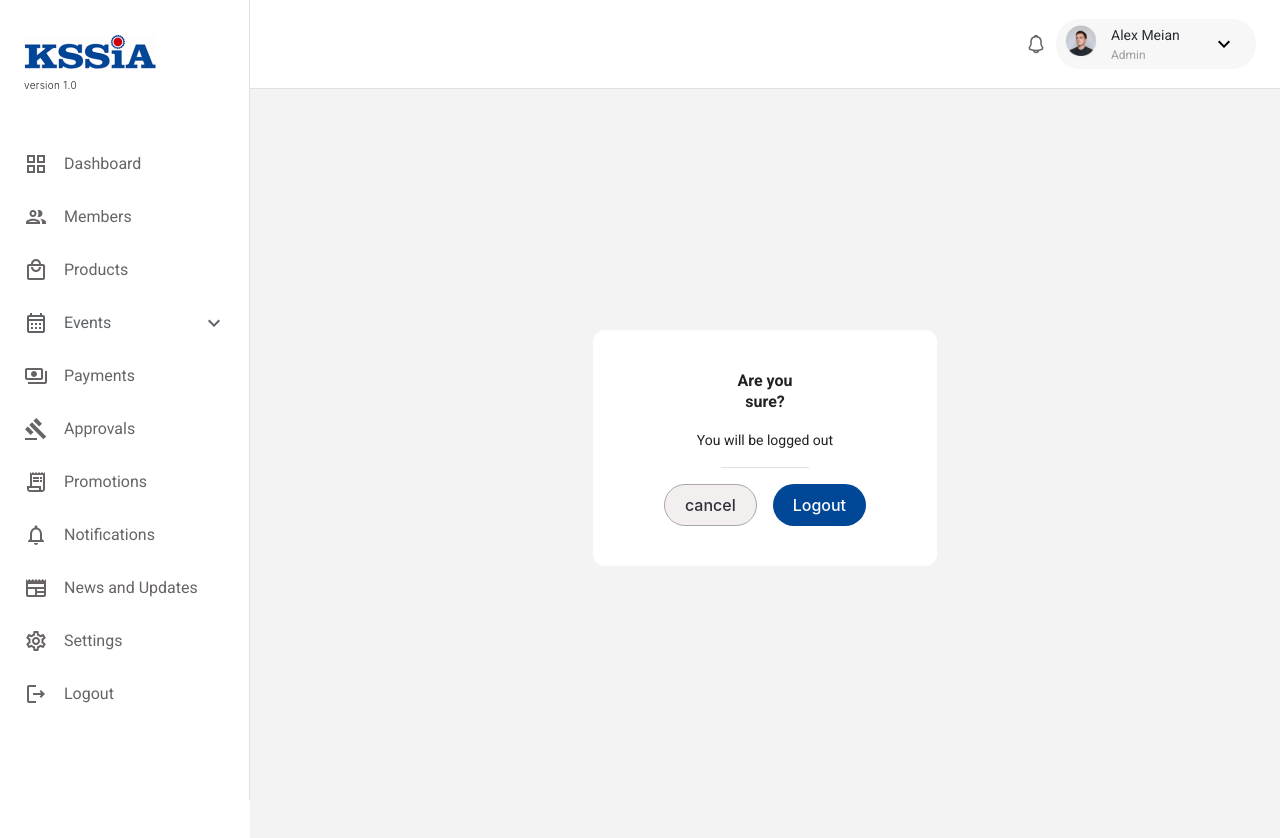
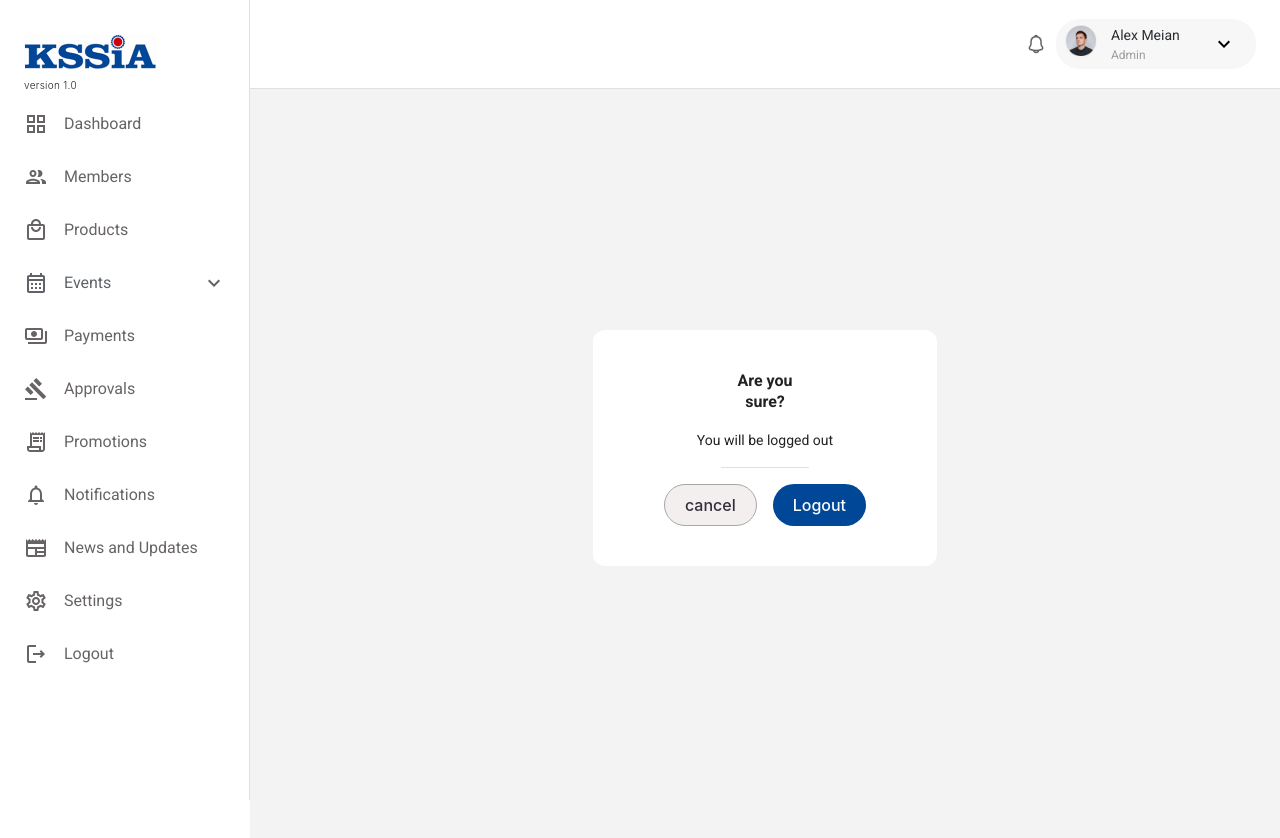
Before and after one commit to XyvinTech/KSSIA_FRONTEND, a React (Vite) app: page /Logout in a window 1280 px wide. Shown: the top 838 px of the page. Built offline with nearby package versions, Linux system fonts and the light colour scheme; a web font is replaced by a local one.

Commit message:
ui changes

```diff
--- a/src/layout/AdminLayout.jsx
+++ b/src/layout/AdminLayout.jsx
@@ -16,9 +16,9 @@ import Toolbar from "@mui/material/Toolbar";
 import Typography from "@mui/material/Typography";
 import ExpandLess from "@mui/icons-material/ExpandLess";
 import ExpandMore from "@mui/icons-material/ExpandMore";
-import ExpandMoreIcon from '@mui/icons-material/ExpandMore';
-import kssiaImage from '../assets/images/kssia.png';
-import LogoutOutlinedIcon from '@mui/icons-material/LogoutOutlined';
+import ExpandMoreIcon from "@mui/icons-material/ExpandMore";
+import kssiaImage from "../assets/images/kssia.png";
+import LogoutOutlinedIcon from "@mui/icons-material/LogoutOutlined";
 import { Link, useLocation, useNavigate } from "react-router-dom";
 import {
   Avatar,
@@ -31,35 +31,47 @@ import {
 } from "@mui/material";
 import { ReactComponent as NotificationIcon } from "../assets/icons/NotificationIcon.svg";
 import profile from "../assets/images/profile.png";
-import GridViewIcon from '@mui/icons-material/GridView';
-import SettingsOutlinedIcon from '@mui/icons-material/SettingsOutlined';
-import PeopleOutlineOutlinedIcon from '@mui/icons-material/PeopleOutlineOutlined';
-import LocalMallOutlinedIcon from '@mui/icons-material/LocalMallOutlined';
-import CalendarMonthOutlinedIcon from '@mui/icons-material/CalendarMonthOutlined';
-import PaymentsOutlinedIcon from '@mui/icons-material/PaymentsOutlined';
-import GavelOutlinedIcon from '@mui/icons-material/GavelOutlined';
-import ReceiptLongOutlinedIcon from '@mui/icons-material/ReceiptLongOutlined';
-import NotificationsOutlinedIcon from '@mui/icons-material/NotificationsOutlined';
-import NewspaperOutlinedIcon from '@mui/icons-material/NewspaperOutlined';
-import HistoryOutlinedIcon from '@mui/icons-material/HistoryOutlined';
-import ListOutlinedIcon from '@mui/icons-material/ListOutlined';
+import GridViewIcon from "@mui/icons-material/GridView";
+import SettingsOutlinedIcon from "@mui/icons-material/SettingsOutlined";
+import PeopleOutlineOutlinedIcon from "@mui/icons-material/PeopleOutlineOutlined";
+import LocalMallOutlinedIcon from "@mui/icons-material/LocalMallOutlined";
+import CalendarMonthOutlinedIcon from "@mui/icons-material/CalendarMonthOutlined";
+import PaymentsOutlinedIcon from "@mui/icons-material/PaymentsOutlined";
+import GavelOutlinedIcon from "@mui/icons-material/GavelOutlined";
+import ReceiptLongOutlinedIcon from "@mui/icons-material/ReceiptLongOutlined";
+import NotificationsOutlinedIcon from "@mui/icons-material/NotificationsOutlined";
+import NewspaperOutlinedIcon from "@mui/icons-material/NewspaperOutlined";
+import HistoryOutlinedIcon from "@mui/icons-material/HistoryOutlined";
+import ListOutlinedIcon from "@mui/icons-material/ListOutlined";
 const drawerWidth = 250;
 const subNavigation = [
   { name: "Dashboard", to: "/dashboard", icon: <GridViewIcon /> },
-  { name: "Members", to: "/members", icon: <PeopleOutlineOutlinedIcon/> },
+  { name: "Members", to: "/members", icon: <PeopleOutlineOutlinedIcon /> },
   { name: "Products", to: "/products", icon: <LocalMallOutlinedIcon /> },
   {
     name: "Events",
     icon: <CalendarMonthOutlinedIcon />,
     subItems: [
-      { name: "Event list", to: "/events/eventlist", icon: <ListOutlinedIcon /> },
-      { name: "Event history", to: "/events/eventhistory", icon: <HistoryOutlinedIcon /> },
+      {
+        name: "Event list",
+        to: "/events/eventlist",
+        icon: <ListOutlinedIcon />,
+      },
+      {
+        name: "Event history",
+        to: "/events/eventhistory",
+        icon: <HistoryOutlinedIcon />,
+      },
     ],
   },
   { name: "Payments", to: "/payments", icon: <PaymentsOutlinedIcon /> },
   { name: "Approvals", to: "/approvals", icon: <GavelOutlinedIcon /> },
   { name: "Promotions", to: "/promotions", icon: <ReceiptLongOutlinedIcon /> },
-  { name: "Notifications", to: "/notifications", icon: <NotificationsOutlinedIcon /> },
+  {
+    name: "Notifications",
+    to: "/notifications",
+    icon: <NotificationsOutlinedIcon />,
+  },
   { name: "News and Updates", to: "/news", icon: <NewspaperOutlinedIcon /> },
   { name: "Settings", to: "/settings", icon: <SettingsOutlinedIcon /> },
   { name: "Logout", to: "/logout", icon: <LogoutOutlinedIcon /> },
@@ -138,40 +150,46 @@ const AdminLayout = (props) => {
     setDialogOpen(false);
   };
 
-
   const drawer = (
     <Box
       sx={{
-        width: '250px',
-        height: '1024px',
-        display: 'flex',
-        flexDirection: 'column',
-        gap: '10px',
-        borderRight: '1px solid rgba(0, 0, 0, 0.12)', // Right border
+        width: "250px",
+        height: "1024px",
+        display: "flex",
+        flexDirection: "column",
+        gap: "10px",
+        borderRight: "1px solid rgba(0, 0, 0, 0.12)", // Right border
       }}
     >
       <Toolbar
         sx={{
-          width: '250px',
-          height: '130px',
-          padding: '33px 20px',
-          display: 'flex',
-          flexDirection: 'column',
-          alignItems: 'flex-start',
-          gap: '10px',
+          width: "250px",
+          height: "90px",
+          padding: "33px 20px",
+          display: "flex",
+          flexDirection: "column",
+          alignItems: "flex-start",
+
+          gap: "10px",
         }}
       >
-        <Box sx={{ display: "flex", flexDirection: "column", alignItems: "flex-start" }}>
+        <Box
+          sx={{
+            display: "flex",
+            flexDirection: "column",
+            alignItems: "flex-start",
+          }}
+        >
           <img src={kssiaImage} alt="KSSIA" width={"133px"} height="36px" />
           <Typography
             sx={{
-              fontFamily: 'Inter',
-              fontSize: '10px',
+              fontFamily: "Inter",
+              fontSize: "10px",
               fontWeight: 300,
-              lineHeight: '12.1px',
-              letterSpacing: '0.3px',
-              textAlign: 'left',
-              marginTop: '10px',
+              lineHeight: "12.1px",
+              letterSpacing: "0.3px",
+              textAlign: "left",
+              marginTop: "10px",
             }}
           >
             version 1.0
@@ -180,12 +198,27 @@ const AdminLayout = (props) => {
       </Toolbar>
       <List
         sx={{
-          width: '250px',
-          height: '556px',
-          display: 'flex',
-          flexDirection: 'column',
-          gap: '5px',
+          width: "250px",
+          height: "600px",
+          overflowY: "auto",
+          display: "flex",
+          flexDirection: "column",
+          gap: "5px",
           padding: 0,
+          "&::-webkit-scrollbar": {
+            width: "6px",
+          },
+          "&::-webkit-scrollbar-track": {
+            backgroundColor: "#f1f1f1",
+            borderRadius: "10px",
+          },
+          "&::-webkit-scrollbar-thumb": {
+            backgroundColor: "#c1c1c1",
+            borderRadius: "10px",
+            "&:hover": {
+              backgroundColor: "#a1a1a1",
+            },
+          },
         }}
       >
         {subNavigation.map((item) =>
@@ -202,12 +235,10 @@ const AdminLayout = (props) => {
                     "&:hover .MuiListItemIcon-root": { color: "#2C2829" },
                   }}
                 >
-                  <ListItemIcon sx={{ minWidth: 24, mr: 2, color: 'inherit' }}>
+                  <ListItemIcon sx={{ minWidth: 24, mr: 2, color: "inherit" }}>
                     {item.icon}
                   </ListItemIcon>
-                  <ListItemText
-                    primary={item.name}
-                  />
+                  <ListItemText primary={item.name} />
                   {open ? <ExpandLess /> : <ExpandMore />}
                 </ListItemButton>
               </ListItem>
@@ -222,19 +253,27 @@ const AdminLayout = (props) => {
                           py: 1,
                           pl: 7,
                           pr: 3,
-                          color: location.pathname === item.to ? "#2C2829" : "#686465",
-                          backgroundColor: location.pathname === item.to ? "#F7F7F7" : "transparent",
-                          "&:hover": { color: "#004797", backgroundColor: "#E7EBF9" },
+                          color:
+                            location.pathname === item.to
+                              ? "#2C2829"
+                              : "#686465",
+                          backgroundColor:
+                            location.pathname === item.to
+                              ? "#F7F7F7"
+                              : "transparent",
+                          "&:hover": {
+                            color: "#004797",
+                            backgroundColor: "#E7EBF9",
+                          },
                           "&:hover .MuiListItemIcon-root": { color: "#004797" },
                         }}
                       >
-                        <ListItemIcon sx={{ minWidth: 24, mr: 2, color: 'inherit' }}>
+                        <ListItemIcon
+                          sx={{ minWidth: 24, mr: 2, color: "inherit" }}
+                        >
                           {subItem.icon}
                         </ListItemIcon>
-                        <ListItemText
-                          primary={subItem.name}
-
-                        />
+                        <ListItemText primary={subItem.name} />
                       </ListItemButton>
                     </ListItem>
                   ))}
@@ -250,18 +289,16 @@ const AdminLayout = (props) => {
                   py: 1,
                   px: 3,
                   color: location.pathname === item.to ? "#2C2829" : "#686465",
-                  backgroundColor: location.pathname === item.to ? "#F7F7F7" : "transparent",
+                  backgroundColor:
+                    location.pathname === item.to ? "#F7F7F7" : "transparent",
                   "&:hover": { color: "#2C2829", backgroundColor: "#F7F7F7" },
                   "&:hover .MuiListItemIcon-root": { color: "#2C2829" },
                 }}
               >
-                <ListItemIcon sx={{ minWidth: 24, mr: 2, color: 'inherit' }}>
+                <ListItemIcon sx={{ minWidth: 24, mr: 2, color: "inherit" }}>
                   {item.icon}
                 </ListItemIcon>
-                <ListItemText
-                  primary={item.name}
-
-                />
+                <ListItemText primary={item.name} />
               </ListItemButton>
             </ListItem>
           )
@@ -270,7 +307,8 @@ const AdminLayout = (props) => {
     </Box>
   );
 
-  const container = window !== undefined ? () => window().document.body : undefined;
+  const container =
+    window !== undefined ? () => window().document.body : undefined;
 
   return (
     <Box sx={{ display: "flex" }}>
@@ -311,9 +349,8 @@ const AdminLayout = (props) => {
           </Box>
 
           <Box sx={{ display: "flex", alignItems: "center" }}>
-
             <Box display={isMobile && "none"}> </Box>
-            <NotificationIcon/>
+            <NotificationIcon />
 
             <Box
               borderRadius="24px"
@@ -415,4 +452,4 @@ AdminLayout.propTypes = {
   window: PropTypes.func,
 };
 
-export default AdminLayout
+export default AdminLayout;
```
